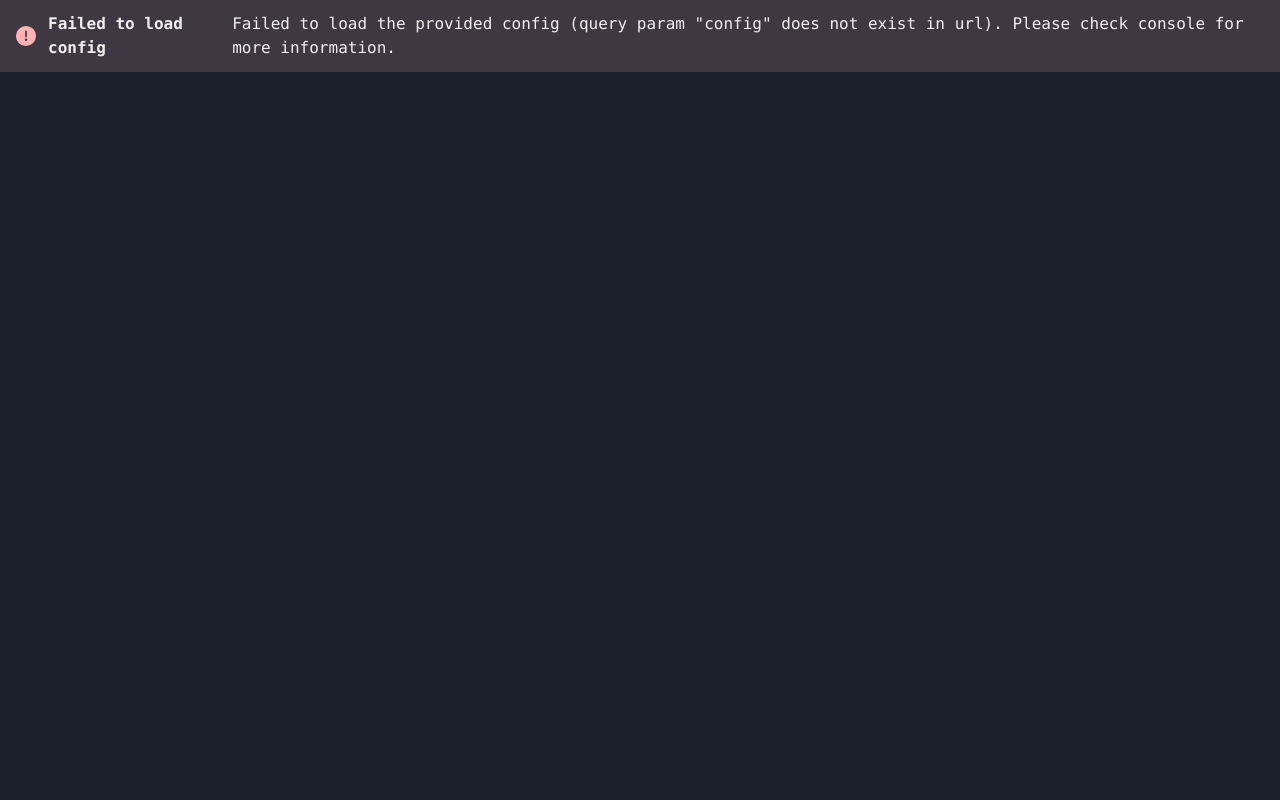
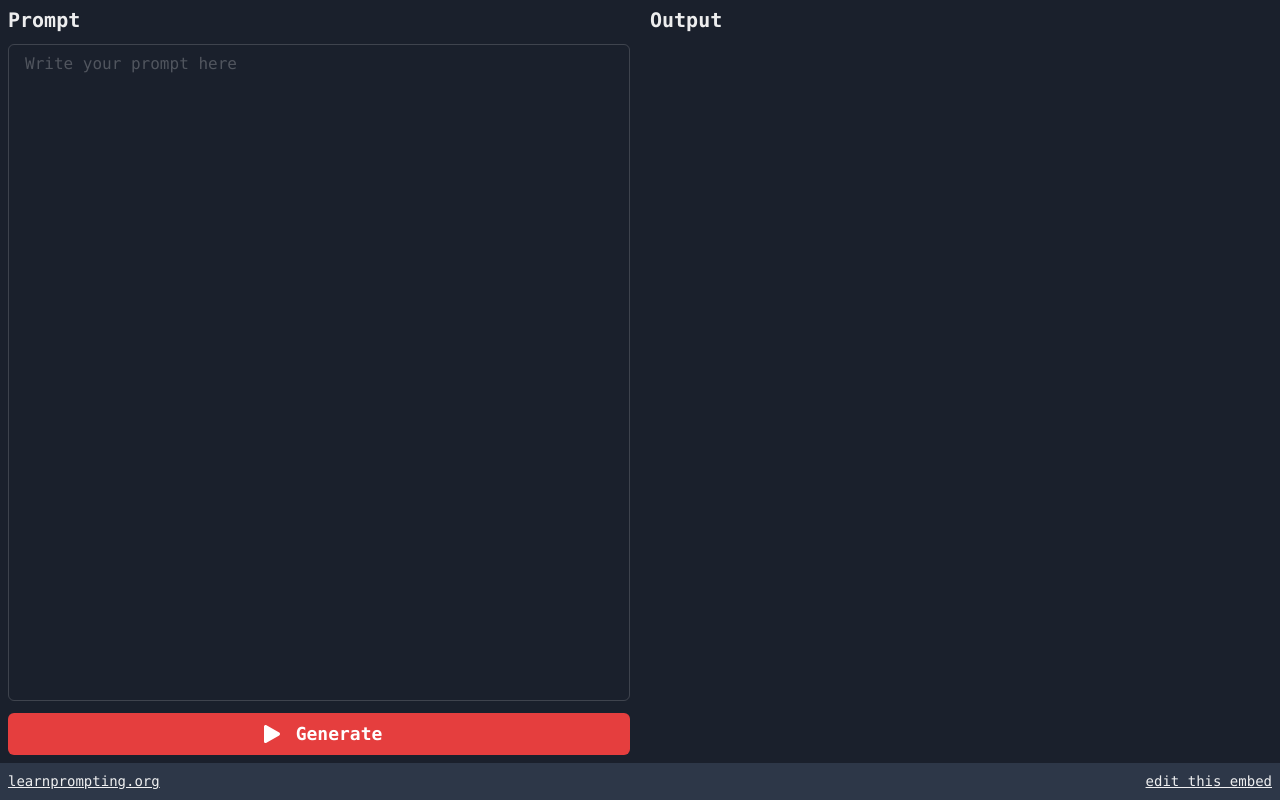
Before and after one commit to PromptLabs/embed.learnprompting.org, a React (Vite) app: page /embed in a window 1280 px wide. Built offline with nearby package versions, Linux system fonts and the light colour scheme.

Commit message:
simplify parsing, default config, and add config options

```diff
--- a/src/hooks/useAsyncMemo.ts
+++ /dev/null
@@ -1,19 +0,0 @@
-import { DependencyList, useEffect, useState } from "react"
-
-export type UseAsyncMemoResult<T> = {
-    value: T
-    error: Error | null
-}
-export const useAsyncMemo = <T>(factory: () => Promise<T>, deps: DependencyList, initial: T): UseAsyncMemoResult<T> => {
-    const [value, setValue] = useState<T>(initial)
-    const [error, setError] = useState<Error | null>(null)
-    useEffect(() => {
-        factory()
-            .then((value) => setValue(value))
-            .catch((err) => setError(err))
-    }, deps)
-    return {
-        value,
-        error,
-    }
-}
--- a/src/hooks/useSearchParamConfig.ts
+++ b/src/hooks/useSearchParamConfig.ts
@@ -1,25 +1,18 @@
+import { useMemo } from "react"
 import { decodeUrlConfig, UrlConfig } from "../urlconfig"
-import { useAsyncMemo, UseAsyncMemoResult } from "./useAsyncMemo"
 
-export const useSearchParamConfig = (optional?: boolean): UseAsyncMemoResult<UrlConfig | null> => {
-    return useAsyncMemo(
-        async () => {
+export const useSearchParamConfig = (): { config?: UrlConfig; error?: Error } => {
+    return useMemo(() => {
         const params = new URLSearchParams(window.location.search)
         const config = params.get("config")
         if (config == null) {
-                if (optional) {
-                    throw null
-                }
-                throw new Error(`query param "config" does not exist in url`)
+            return {}
         }
 
         try {
-                return decodeUrlConfig(config)
+            return { config: decodeUrlConfig(config) }
         } catch (error) {
-                throw new Error(`failed to parse config`, { cause: error })
+            return { error: error as Error }
         }
-        },
-        [],
-        null
-    )
+    }, [])
 }
--- a/src/pages/EmbedPage.tsx
+++ b/src/pages/EmbedPage.tsx
@@ -19,11 +19,11 @@ import {
     LightMode,
 } from "@chakra-ui/react"
 
-const Playground = ({ config }: { config: UrlConfig | null }) => {
+const Playground = ({ config }: { config?: UrlConfig }) => {
     const [prompt, setPrompt] = useState<string>("")
     const [output, setOutput] = useState<string>("")
     useEffect(() => {
-        if (config == null) {
+        if (!config) {
             return
         }
 
@@ -92,7 +92,7 @@ const Footer = ({ editUrl }: { editUrl: string }) => {
 }
 
 const EmbedPage = () => {
-    const { value: config, error } = useSearchParamConfig()
+    const { config, error } = useSearchParamConfig()
 
     if (error != null) {
         console.error("failed to parse config", error)
--- a/src/pages/HomePage.tsx
+++ b/src/pages/HomePage.tsx
@@ -1,7 +1,7 @@
 import { useEffect, useMemo, useState } from "react"
 import { useSearchParamConfig } from "../hooks/useSearchParamConfig"
 import { BASE_URL } from "../main"
-import { encodeUrlConfig, MODELS, UrlConfig } from "../urlconfig"
+import { encodeUrlConfig, MODELS, UrlConfig, urlConfigSchema } from "../urlconfig"
 import { useDebounce } from "usehooks-ts"
 import { Box, Flex, Heading, Select, Text, Textarea, useToast } from "@chakra-ui/react"
 import PrismHighlight from "../components/PrismHighlight"
@@ -21,17 +21,14 @@ const createEmbedCode = (config: UrlConfig): string => {
 
 const HomePage = () => {
     const toast = useToast()
-    const [config, setConfig] = useState<UrlConfig>({
-        model: "text-davinci-003",
-        prompt: "",
-        output: "",
-    })
+    const [config, setConfig] = useState<UrlConfig>(urlConfigSchema.getDefault())
     const debouncedConfig = useDebounce(config, 750)
     const htmlCode = useMemo(() => createEmbedCode(debouncedConfig), [debouncedConfig])
 
-    const { value: parsedConfig, error } = useSearchParamConfig(true)
+    const { config: parsedConfig, error } = useSearchParamConfig()
     useEffect(() => {
         if (error != null) {
+            console.error("failed to load config from url", error)
             toast({
                 status: "error",
                 title: "Failed to load URL config",
@@ -46,9 +43,6 @@ const HomePage = () => {
             setConfig(parsedConfig)
         }
     }, [parsedConfig, error])
-    if (error != null) {
-        console.error("failed to load config from url", error)
-    }
 
     return (
         <Flex direction={{ base: "column", md: "row" }} p="2" gap="5">
@@ -89,9 +83,30 @@ const HomePage = () => {
                         ))}
                     </Select>
                 </Box>
-                <ConfigNumberInput name="Max Tokens" value={5} min={1} max={4000} step={1} onChange={() => {}} />
-                <ConfigNumberInput name="Temperature" value={0.2} min={0} max={1} step={0.1} onChange={() => {}} />
-                <ConfigNumberInput name="Top P" value={0.3} min={0} max={1} step={0.1} onChange={() => {}} />
+                <ConfigNumberInput
+                    name="Max Tokens"
+                    value={config.maxTokens}
+                    min={1}
+                    max={4000}
+                    step={1}
+                    onChange={(maxTokens) => setConfig({ ...config, maxTokens })}
+                />
+                <ConfigNumberInput
+                    name="Temperature"
+                    value={config.temperature}
+                    min={0}
+                    max={1}
+                    step={0.1}
+                    onChange={(temperature) => setConfig({ ...config, temperature })}
+                />
+                <ConfigNumberInput
+                    name="Top P"
+                    value={config.topP}
+                    min={0}
+                    max={1}
+                    step={0.1}
+                    onChange={(topP) => setConfig({ ...config, topP })}
+                />
             </Flex>
         </Flex>
     )
--- a/src/urlconfig.ts
+++ b/src/urlconfig.ts
@@ -13,11 +13,14 @@ export const urlConfigSchema = yup.object({
     model: yup.string().oneOf(MODELS).default(MODELS[0]),
     prompt: yup.string().default(""),
     output: yup.string().default(""),
+    maxTokens: yup.number().integer().min(1).max(4000).default(256),
+    temperature: yup.number().min(0).max(1).default(0.7),
+    topP: yup.number().min(0).max(1).default(1),
 })
 export type UrlConfig = yup.InferType<typeof urlConfigSchema>
 
-export const decodeUrlConfig = async (config: string): Promise<UrlConfig> =>
-    urlConfigSchema.validate(JSON.parse(decodeURIComponent(atob(config))))
+export const decodeUrlConfig = (config: string): UrlConfig =>
+    urlConfigSchema.validateSync(JSON.parse(atob(decodeURIComponent(config))))
 
 export const encodeUrlConfig = (obj: UrlConfig): string => {
     return encodeURIComponent(btoa(JSON.stringify(obj)))
```
Lines whose indentation alone changed are shown as unchanged.
